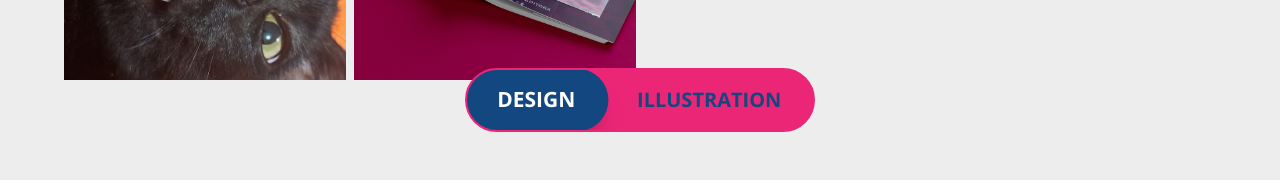
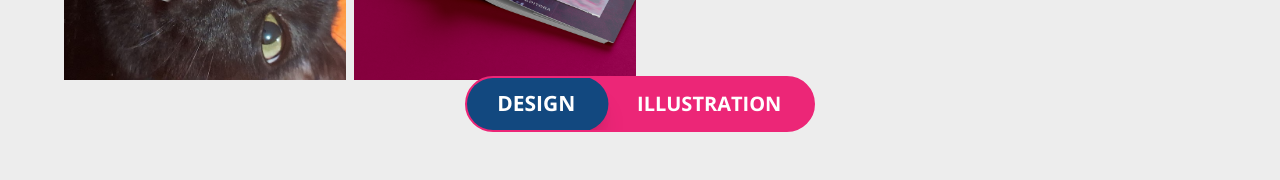
Before and after one commit to valentimdev/bibi_ilustra, a Next.js app: page / in a window 1280 px wide. Shown: the part 652-832 px from the top of the page. Built offline with nearby package versions, Linux system fonts and the light colour scheme.

Commit message:
feat:changing button text colors and size

```diff
--- a/src/components/ArtGallery.tsx
+++ b/src/components/ArtGallery.tsx
@@ -94,17 +94,17 @@ const ArtGallery: React.FC<ArtGalleryProps> = ({ projects }) => {
             className={`px-8 py-3 text-xl font-extrabold uppercase select-none transition-all duration-300 ease-in-out ${
               exibition === 'design'
               ? 'font-extrabold bg-[var(--secondary)] text-white rounded-full scale-105 shadow-xl transition-all duration-300'
-              : 'bg-transparent font-extrabold text-[var(--secondary)] '
+              : 'bg-transparent font-extrabold text-white cursor-pointer'
             }`}
           >
             DESIGN
           </button>
           <button
             onClick={() => handleToggleCategory('ilustracao')}
-            className={`px-8 py-4 text-xl font-extrabold uppercase select-none transition-all duration-300 ease-in-out ${
+            className={`px-8 py-3 text-xl font-extrabold uppercase select-none transition-all duration-300 ease-in-out ${
               exibition === 'ilustracao'
               ? 'bg-[var(--secondary)] text-white rounded-full scale-105 shadow-xl transition-all duration-300'
-              : 'bg-transparent text-[var(--secondary)] font-extrabold'
+              : 'bg-transparent text-white font-extrabold cursor-pointer'
             }`}
           >
             ILLUSTRATION
```
